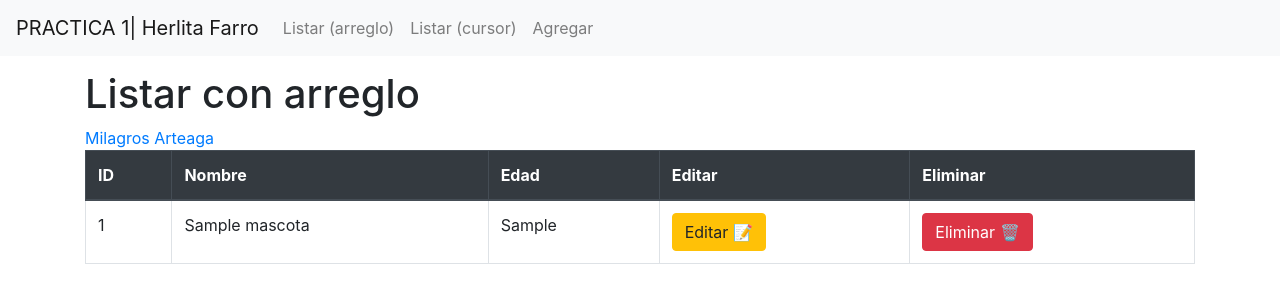
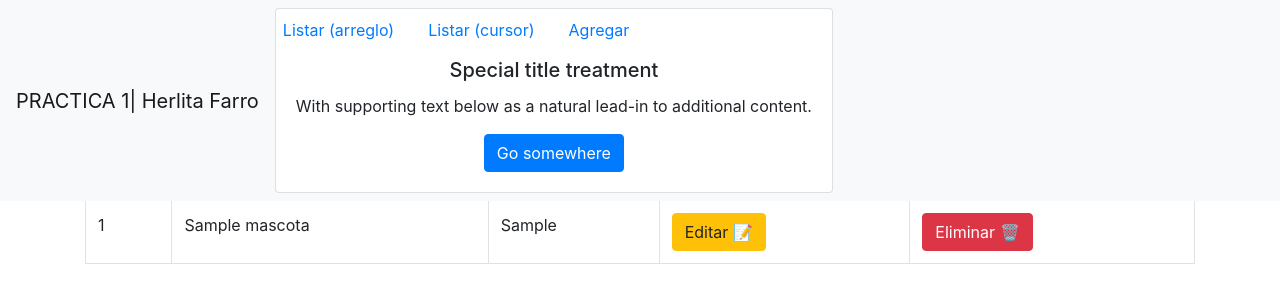
Before and after one commit to Herlita-mili/practica1_SolNub, a PHP site: page /listar.php in a window 1280 px wide. Shown: the top 303 px of the page. Run offline with PHP 8.4, Linux system fonts and the light colour scheme; tables that the repository leaves empty or names only in its code hold one stand-in row (values such as "Sample post"); some libraries are stand-ins or nearby versions.

Commit message:
first commit

```diff
--- a/encabezado.php
+++ b/encabezado.php
@@ -19,8 +19,9 @@
         <a class="navbar-brand" target="_blank" href="https://tecsup.instructure.com/courses/25788">
         PRACTICA 1| Herlita Farro
         </a>
-        <div class="collapse navbar-collapse" id="miNavbar">
-            <ul class="navbar-nav mr-auto">
+        <div class="card text-center" id="miNavbar">
+            <div>
+            <ul class="nav nav-tabs card-header-tabs">
                 <li class="nav-item">
                     <a class="nav-link" href="./listar.php">Listar (arreglo)</a>
                 </li>
@@ -32,6 +33,12 @@
                 </li>
             </ul>
         </div>
+        <div class="card-body">
+        <h5 class="card-title">Special title treatment</h5>
+        <p class="card-text">With supporting text below as a natural lead-in to additional content.</p>
+        <a href="#" class="btn btn-primary">Go somewhere</a>
+        </div>
+        </div>
     </nav>
     <!-- Termina la definición del menú -->
     <main role="main" class="container">
--- a/formulario.php
+++ b/formulario.php
@@ -13,8 +13,8 @@
                 <label for="edad">Edad</label>
                 <input required name="edad" type="number" id="edad" placeholder="Edad de mascota" class="form-control">
             </div>
-            <button type="submit" class="btn btn-success">Guardar</button>
-            <a href="./listar.php" class="btn btn-warning">Ver todas</a>
+            <button type="submit" class="btn btn-primary btn-lg">Guardar</button>
+            <a href="./listar.php" class="btn btn-secondary btn-lg">Ver todas</a>
         </form>
     </div>
 </div>
--- a/listar.php
+++ b/listar.php
@@ -14,7 +14,7 @@ $mascotas = $sentencia->fetchAll(PDO::FETCH_OBJ);
 
 	<div class="col-12">
 		<h1>Listar con arreglo</h1>
-		<a href="https://tecsup.instructure.com/courses/25788" target="_blank">Milagros Arteaga</a>
+		<a href="https://tecsup.instructure.com/courses/25788" target="_blank">Herlita Farro</a>
 		<br>
 		<div class="table-responsive">
 			<table class="table table-bordered">
--- a/listarCursor.php
+++ b/listarCursor.php
@@ -22,7 +22,7 @@ $sentencia->execute();
 
 	<div class="col-12">
 		<h1>Listar con cursor</h1>
-		<a href="https://tecsup.instructure.com/courses/25788" target="_blank">Milagros Arteaga</a>
+		<a href="https://tecsup.instructure.com/courses/25788" target="_blank">Herlita Farro</a>
 		<br>
 		<table class="table table-bordered">
 			<thead class="thead-dark">
```
